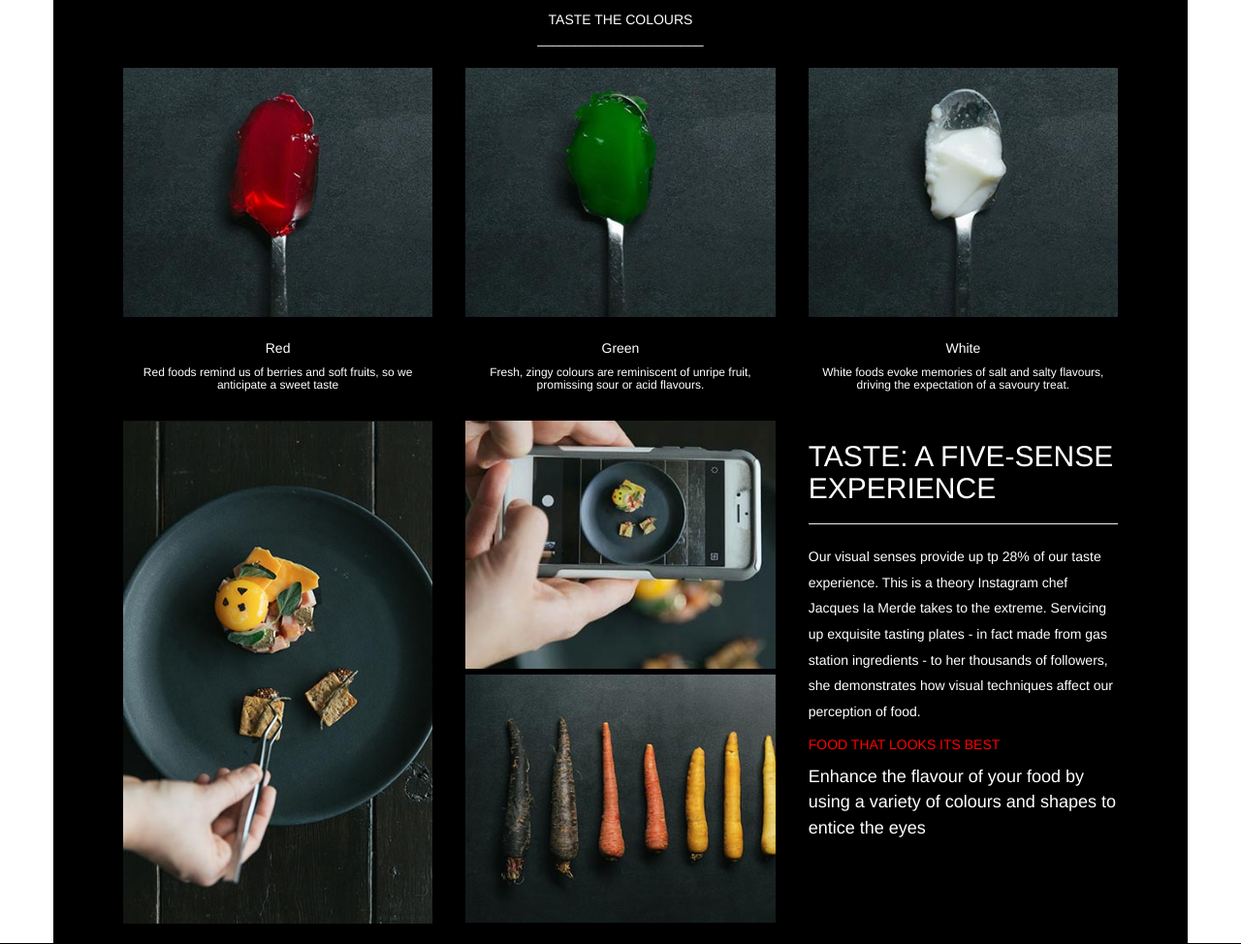
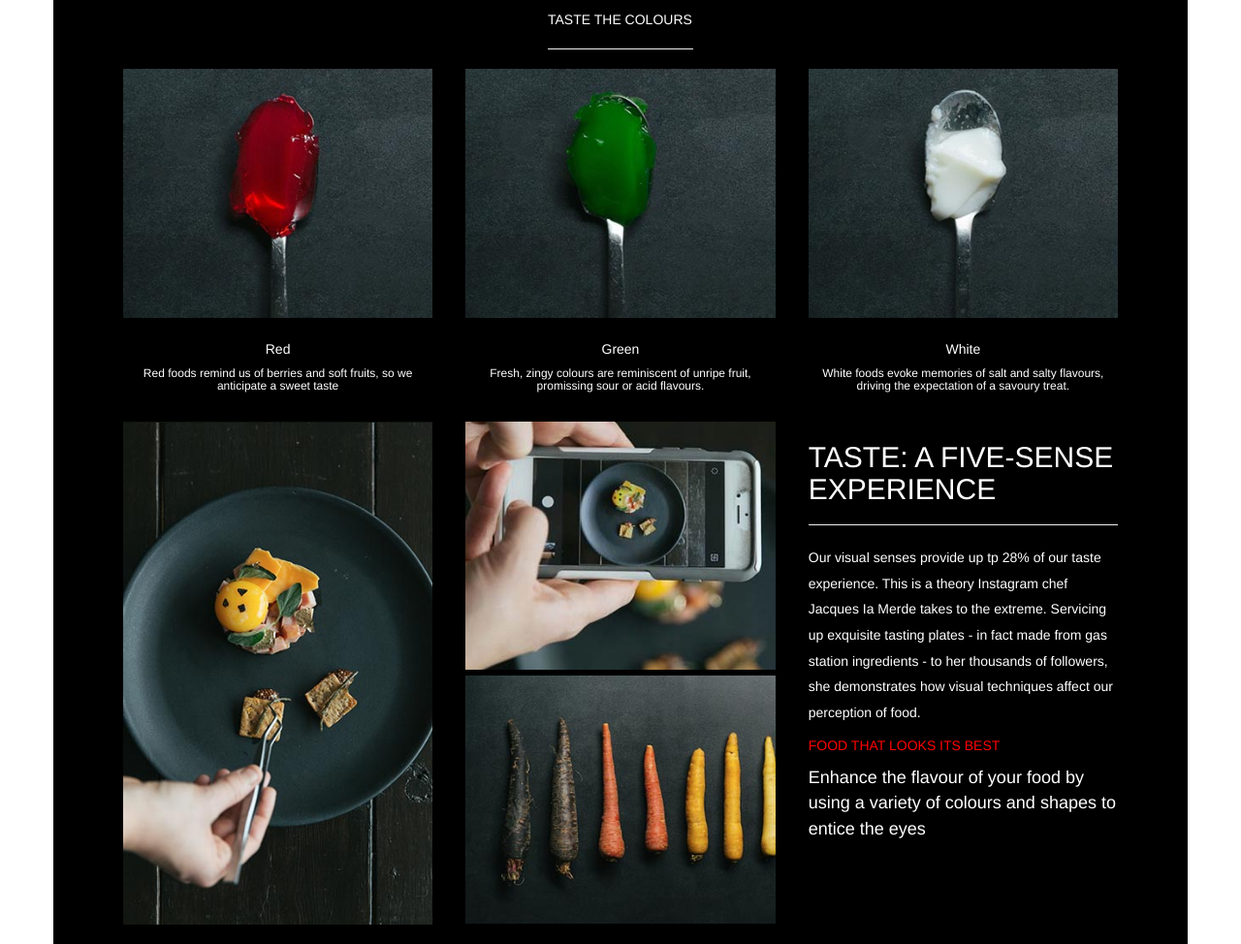
Before and after one commit to alanzamani/orchard, a PHP site: page / in a window 1280 px wide. Shown: the whole page at 97% size. Run offline with PHP 8.4, Linux system fonts and the light colour scheme.

Commit message:
revision2

```diff
--- a/home.html
+++ b/home.html
@@ -14,7 +14,7 @@
 <div class="container">
     <div id="title-spoons">
         <span class="text-uppercase">taste the colours</span>
-        <p>______________________</p>
+        <hr>
     </div>
     <div>
         <div class="blocks left">
--- a/style/style.css
+++ b/style/style.css
@@ -16,9 +16,8 @@ a:hover {
 }
 
 #title-spoons {
-  text-align: center;
-  margin-top: 10px;
-  margin-bottom: 20px;
+  width: 150px;
+  margin: 10px auto 20px auto;
 }
 
 .blocks {
```
